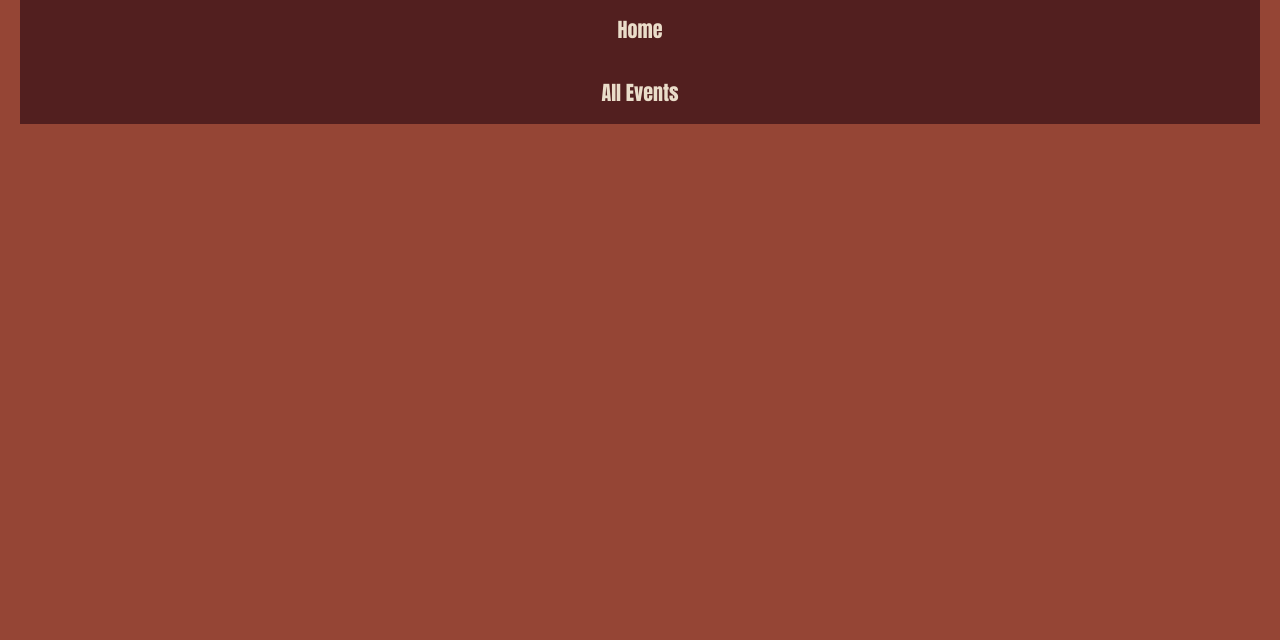
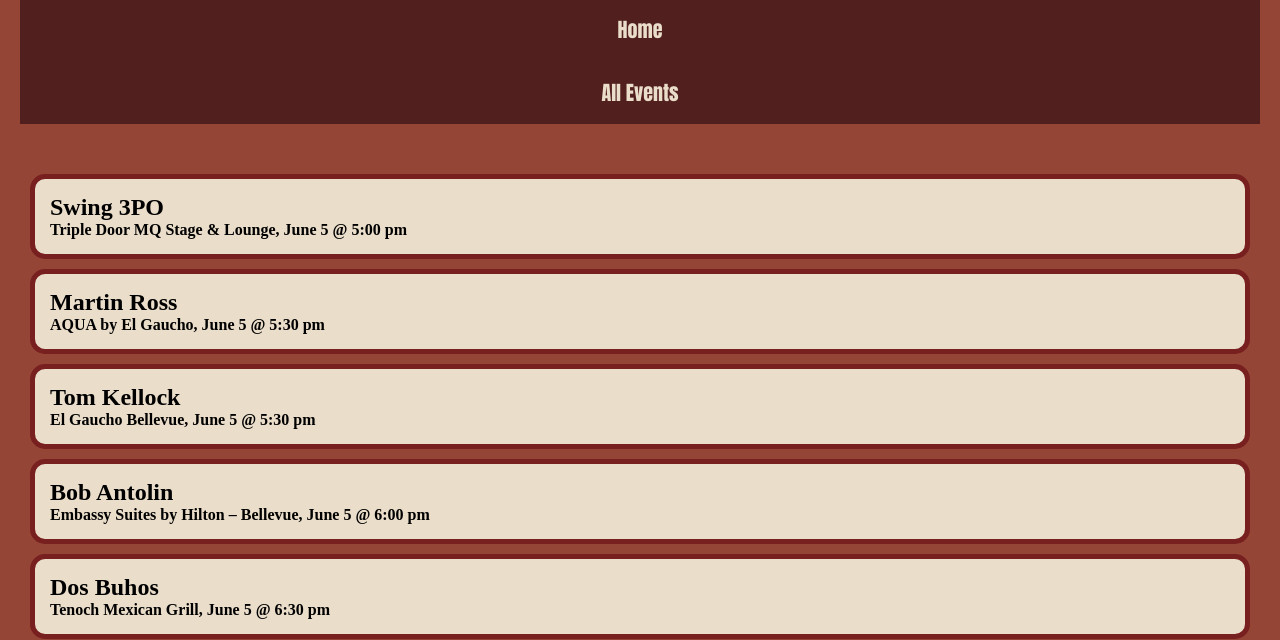
Before and after one commit to rocsorc/sound-of-jazz-web, a plain HTML site: page SoundOfJazz/events.html in a window 1280 px wide. Shown: the part 161-801 px from the top of the page. Drawn offline with Linux system fonts and the light colour scheme; no server answers.

Commit message:
Update events.html
Fetch is local (FinalData13.json)

```diff
--- a/SoundOfJazz/events.html
+++ b/SoundOfJazz/events.html
@@ -42,8 +42,8 @@
 
     <script>
         // using web-scraped data from earshot.org
-        // defining the JSON file | this file is being hosted on my personal server -nmw
-        const eventJsonData = 'https://rocsorc.net/wwu/csci202/final/test/FinalData13.json';
+        // defining the JSON file | FinalData13.json now hosted on github 24/06/04 -nmw
+        const eventJsonData = "FinalData13.json";
 
         document.addEventListener('DOMContentLoaded', function() {
             fetch(eventJsonData)
```
